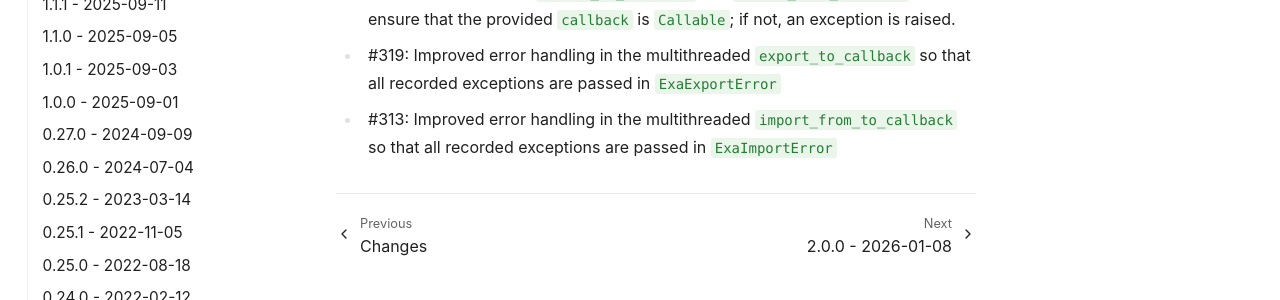
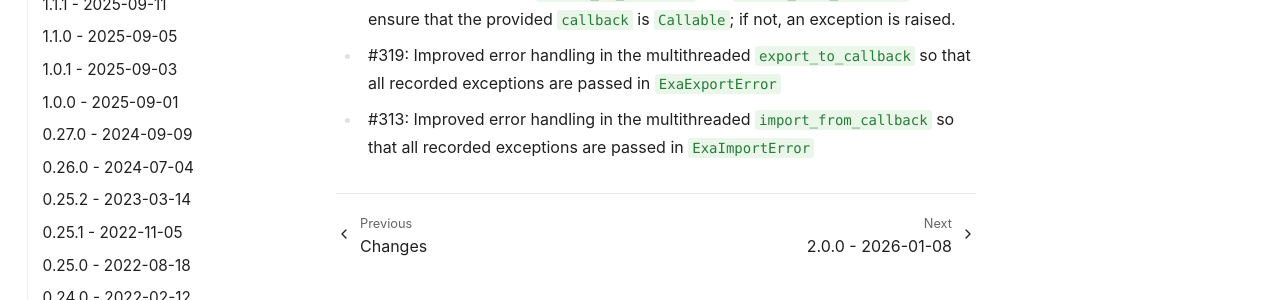
Before and after one commit to exasol/pyexasol, a Sphinx documentation site: the page built from doc/changes/unreleased.md, in a window 1280 px wide and 900 px high. Shown: the part 427-727 px from the top of the window. Built offline with Sphinx 7.4.7, drawn with Linux system fonts in a browser that asks for light colours.

```diff
--- a/doc/changes/unreleased.md
+++ b/doc/changes/unreleased.md
@@ -8,4 +8,4 @@
 * #311: Updated  to `exasol-toolbox` 6.0.0
 * #317: Added check to `export_to_callback` and `import_from_callback` to ensure that the provided `callback` is `Callable`; if not, an exception is raised.
 * #319: Improved error handling in the multithreaded `export_to_callback` so that all recorded exceptions are passed in `ExaExportError`
-* #313: Improved error handling in the multithreaded `import_from_to_callback` so that all recorded exceptions are passed in `ExaImportError`
+* #313: Improved error handling in the multithreaded `import_from_callback` so that all recorded exceptions are passed in `ExaImportError`
```
